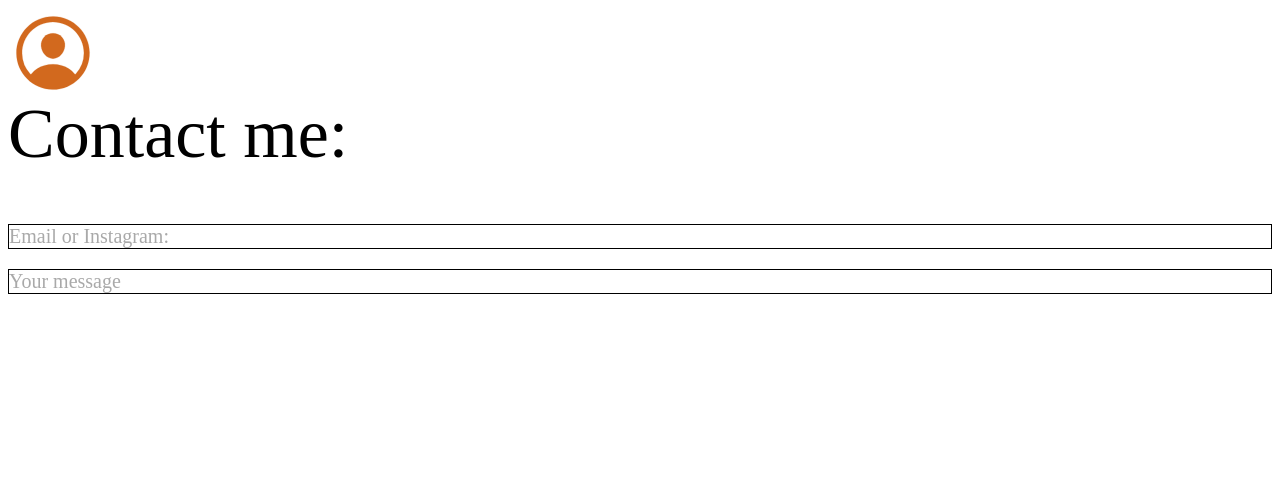
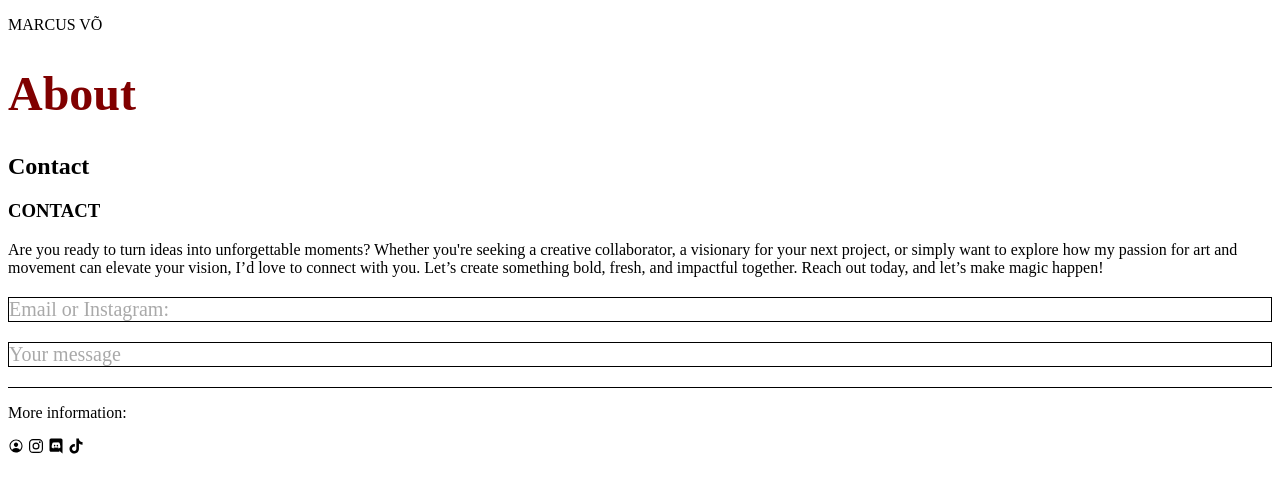
Before and after one commit to front-end-fundamentals-2025/fef-portfolio-MarcusVN18, a plain HTML site: page contactpage.html in a window 1280 px wide. Drawn offline with nearby package versions, Linux system fonts and the light colour scheme; files that its build step writes are made by us from their sources.

Commit message:
Update contactpage.html

```diff
--- a/contactpage.html
+++ b/contactpage.html
@@ -5,21 +5,36 @@
     <meta name="viewport" content="width=device-width, initial-scale=1.0">
     <title>Document</title>
     <link rel="stylesheet" href="css/main.css">
-</head>
+
 <body>
     <head>
-
-        <script type="module" src="https://unpkg.com/ionicons@7.1.0/dist/ionicons/ionicons.esm.js"></script>
-        <script nomodule src="https://unpkg.com/ionicons@7.1.0/dist/ionicons/ionicons.js"></script>
-        <ion-icon name="person-circle-outline" class="iconn"></ion-icon>
-        <p class="contactt" >Contact me:</p>
-
+        <p class="name">MARCUS VÕ</p>
     </head>
     <main>
+        <h1>About</h1>
+
+        <h2>Contact</h2>
+
+        <section >
+            <h3  class="bio"> CONTACT</h3>
+                <p class="textbio">Are you ready to turn ideas into unforgettable moments? Whether you're seeking a creative collaborator, a visionary for your next project, or simply want to explore how my passion for art and movement can elevate your vision, I’d love to connect with you. Let’s create something bold, fresh, and impactful together. Reach out today, and let’s make magic happen!</p>
+
+            </section>
         <p class="email">Email or Instagram:</p>
         <p class="message">Your message</p>
 
     </main>
+    <footer>
+        <p >More information:</p>
+        <script type="module" src="https://unpkg.com/ionicons@7.1.0/dist/ionicons/ionicons.esm.js"></script>
+        <script nomodule src="https://unpkg.com/ionicons@7.1.0/dist/ionicons/ionicons.js"></script>
+       <section class="icon">
+        <ion-icon name="person-circle-outline"></ion-icon>
+        <ion-icon name="logo-instagram"></ion-icon>
+        <ion-icon name="logo-discord"></ion-icon>
+        <ion-icon name="logo-tiktok"></ion-icon>
+       </section>
+    </footer>
 
 
 
```
